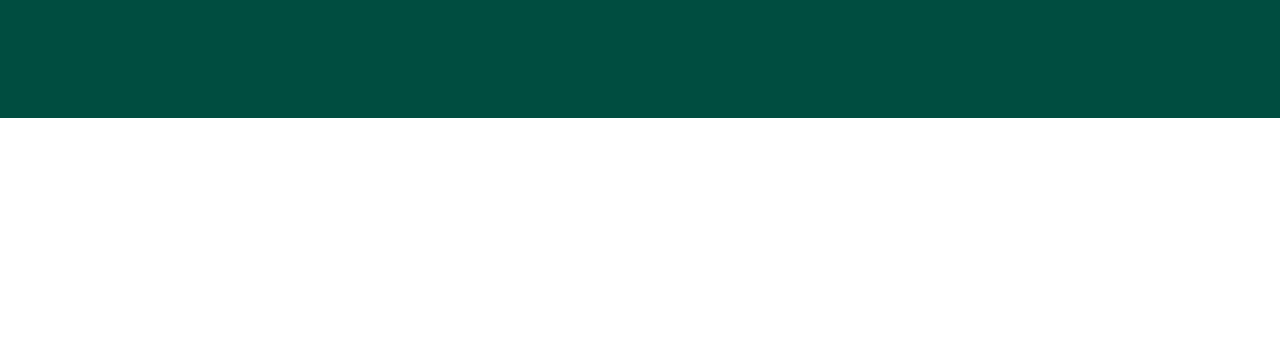
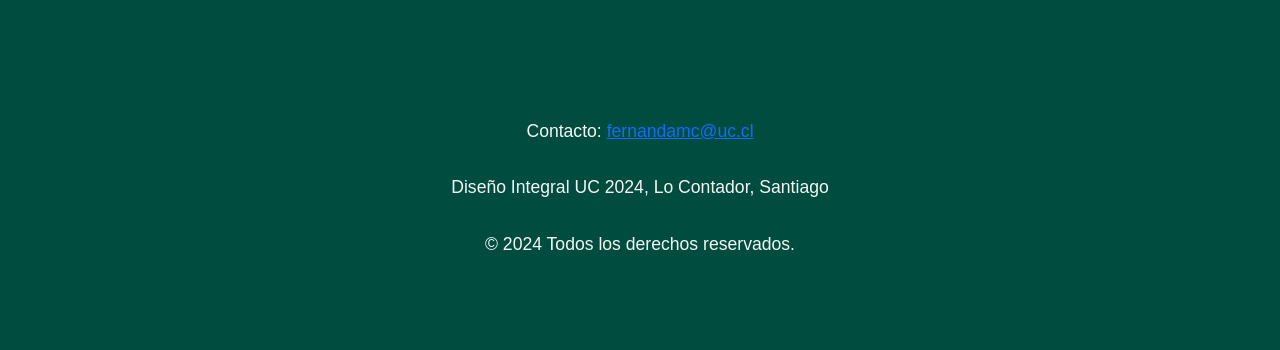
Before and after one commit to Nandaamc/Fauna-Chilena, a plain HTML site: page index.html in a window 1280 px wide. Shown: the part 802-1152 px from the top of the page. Before the commit the page ends 920 px from the top, so only its background shows below. Drawn offline with nearby package versions, Linux system fonts and the light colour scheme; a small style sheet from the web is missing.

Commit message:
Add files via upload

```diff
--- a/index.html
+++ b/index.html
@@ -13,6 +13,7 @@
 
     <link href="https://cdn.jsdelivr.net/npm/bootstrap@5.3.2/dist/css/bootstrap.min.css" rel="stylesheet" integrity="sha384-rbsA2VBKQ2pCz8iSnI+K7MLer4Io9Df5ms9U9MKzT2Qp+6NJ1+RXAyy3t5Q7AiY" crossorigin="anonymous">
     <link rel="stylesheet" href="style.css">
+
 </head>
 <body>
     <section id="home" class="home-section">
@@ -22,15 +23,22 @@
                 <p class="subtitle">Cada especie en peligro de extinción en Chile es una historia que aún podemos salvar: el futuro de nuestra fauna está en nuestras manos.</p>
                 <a href="#contacto" class="btn-main">COMIENZA AHORA</a>
             </div>
-
         </div>
     </section>
 
     <section id="contacto" class="contacto">
+        <section id="contacto" class="contacto">
+    <div class="contact-info">
+        <p>Contacto: <a href="mailto:fernandamc@uc.cl">fernandamc@uc.cl</a></p>
+        <p>Diseño Integral UC 2024, Lo Contador, Santiago</p>
+        <p>&copy; 2024 Todos los derechos reservados.</p>
+    </div>
+</section>
 
     </section>
 
     <script src="https://cdn.jsdelivr.net/npm/@popperjs/core@2.11.6/dist/umd/popper.min.js"></script>
     <script src="https://cdn.jsdelivr.net/npm/bootstrap@5.3.2/dist/js/bootstrap.min.js"></script>
+
 </body>
 </html>
```
